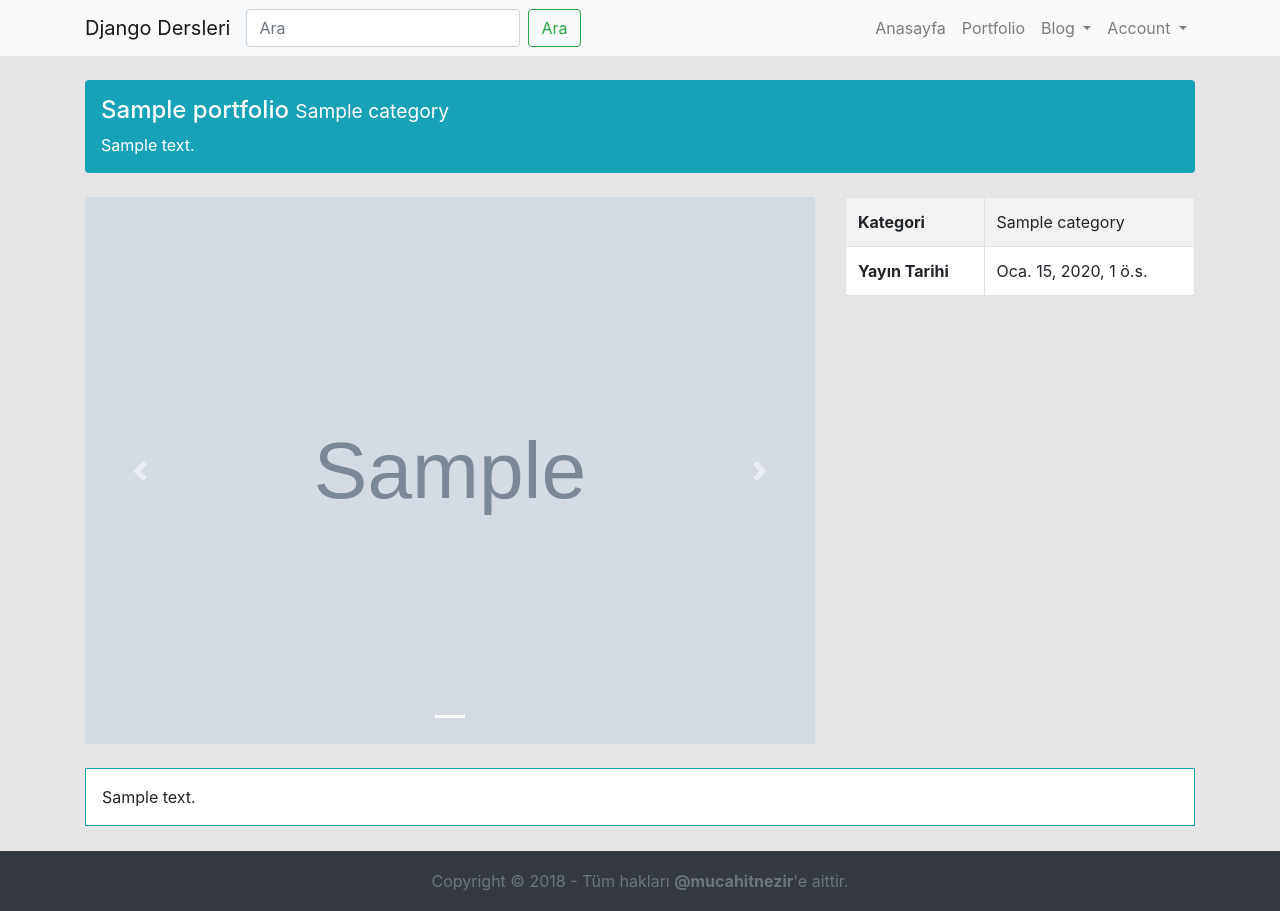
After one commit to mucahitnezir/django-starter, a Django app: a page that uses templates/portfolio/detail.html in a window 1280 px wide. The commit adds this page. Run offline with Django 3.2, Linux system fonts and the light colour scheme; tables that the repository leaves empty hold one stand-in row (values such as "Sample post"); grey boxes marked "Sample" are stand-in pictures; some libraries are stand-ins or nearby versions.

Commit message:
Created portfolio app.

```diff
--- a/django-blog/settings.py
+++ b/django-blog/settings.py
@@ -39,6 +39,7 @@ INSTALLED_APPS = [
     # Myself
     'post',
     'category',
+    'portfolio',
     # Third
     'crispy_forms',
     'django_cleanup',
--- a/django-blog/urls.py
+++ b/django-blog/urls.py
@@ -24,7 +24,8 @@ urlpatterns = [
     url(r'^$', home_view, name='home'),
     path('admin/', admin.site.urls),
     path('blog/', include('post.urls')),
-    path('accounts/', include('account.urls'))
+    path('accounts/', include('account.urls')),
+    path('portfolio/', include('portfolio.urls')),
 ]
 
 urlpatterns += static(settings.MEDIA_URL, document_root=settings.MEDIA_ROOT)
--- a/portfolio/__init__.py
+++ b/portfolio/__init__.py
@@ -0,0 +1 @@
+default_app_config = 'portfolio.apps.PortfolioConfig'
--- a/portfolio/apps.py
+++ b/portfolio/apps.py
@@ -3,3 +3,4 @@ from django.apps import AppConfig
 
 class PortfolioConfig(AppConfig):
     name = 'portfolio'
+    verbose_name = 'Portfolyo Yönetimi'
--- a/portfolio/models.py
+++ b/portfolio/models.py
@@ -1,51 +1,40 @@
 from django.db import models
+from django.urls import reverse
+from django.utils.text import slugify
 from ckeditor.fields import RichTextField
 
 
-# class Portfolio(models.Model):
-#     title = models.CharField(max_length=120, verbose_name='Proje Adı')
-#     slug = models.SlugField(max_length=120, verbose_name='Seo Url')
-#     short_description = models.CharField(max_length=160, verbose_name='Kısa Açıklama')
-#     content = models.TextField(verbose_name='Proje Açıklaması')
-#
-#     def __str__(self):
-#         return self.title
-#
-#     class Meta:
-#         verbose_name = 'Proje'
-#         verbose_name_plural = 'Projeler'
-#
-#
-# class Category(models.Model):
-#     name = models.CharField(max_length=120, verbose_name='Kategori Adı')
-#     slug = models.SlugField(unique=True, verbose_name='Slug', editable=False)
-#     description = RichTextField(verbose_name='Kategori Açıklaması', null=True, blank=True)
-#     meta_description = models.TextField(verbose_name='Meta Description', null=True, blank=True)
-#     publishedAt = models.DateTimeField(verbose_name='Oluşturulma Tarihi', auto_now_add=True)
-#
-#     def __str__(self):
-#         return self.name
-#
-#     def get_absolute_url(self):
-#         return reverse('post:category', kwargs={'slug': self.slug, 'id': self.id})
-#
-#     def get_posts_count(self):
-#         return self.posts.count()
-#
-#     def get_unique_slug(self):
-#         slug = slugify(self.name.replace('ı', 'i'))
-#         unique_slug = slug
-#         counter = 1
-#         while Category.objects.filter(slug=unique_slug).exists():
-#             unique_slug = "{}-{}".format(unique_slug, counter)
-#             counter += 1
-#         return unique_slug
-#
-#     def save(self, *args, **kwargs):
-#         self.slug = self.get_unique_slug()
-#         return super(Category, self).save(*args, **kwargs)
-#
-#     class Meta:
-#         ordering = ['name']
-#         verbose_name = 'Kategori'
-#         verbose_name_plural = 'Kategoriler'
+class Portfolio(models.Model):
+    category = models.ForeignKey('category.Category', on_delete=models.CASCADE, related_name='portfolios',
+                                 verbose_name='Proje Kategorisi')
+    title = models.CharField(max_length=120, verbose_name='Proje Adı')
+    slug = models.SlugField(unique=True, verbose_name='Slug', editable=False)
+    short_description = models.TextField(verbose_name='Meta Description')
+    content = RichTextField(verbose_name='Proje Açıklaması')
+    publishedAt = models.DateTimeField(verbose_name='Proje Yayınlanma Tarihi', auto_now_add=True)
+    image = models.ImageField(null=True, blank=True, verbose_name='Proje Görseli')
+
+    def __str__(self):
+        return self.title
+
+    def get_absolute_url(self):
+        return reverse('portfolio:detail', kwargs={'slug': self.slug})
+
+    def get_unique_slug(self):
+        slug = slugify(self.title.replace('ı', 'i'))
+        unique_slug = slug
+        counter = 1
+        while Portfolio.objects.filter(slug=unique_slug).exists():
+            unique_slug = "{}-{}".format(unique_slug, counter)
+            counter += 1
+        return unique_slug
+
+    def save(self, *args, **kwargs):
+        self.slug = self.get_unique_slug()
+        return super(Portfolio, self).save(*args, **kwargs)
+
+    class Meta:
+        ordering = ['-publishedAt']
+        verbose_name = 'Proje'
+        verbose_name_plural = 'Projeler'
+        db_table = 'portfolios'
--- /dev/null
+++ b/portfolio/urls.py
@@ -0,0 +1,9 @@
+from django.conf.urls import url
+from .views import *
+
+app_name = 'portfolio'
+
+urlpatterns = [
+    url('^index/$', portfolio_index, name='index'),
+    url('^(?P<slug>[\w-]+)/$', portfolio_detail, name='detail'),
+]
--- a/portfolio/views.py
+++ b/portfolio/views.py
@@ -1,3 +1,19 @@
-from django.shortcuts import render
+from django.shortcuts import render, get_object_or_404
+from .models import Portfolio
+from category.models import Category
 
-# Create your views here.
+
+def portfolio_index(request):
+    context = {
+        'portfolios': Portfolio.objects.all(),
+        'categories': Category.objects.filter(type='portfolio')
+    }
+    return render(request, 'portfolio/index.html', context)
+
+
+def portfolio_detail(request, slug):
+    portfolio = get_object_or_404(Portfolio, slug=slug)
+    context = {
+        'portfolio': portfolio
+    }
+    return render(request, 'portfolio/detail.html', context)
--- a/static/css/style.css
+++ b/static/css/style.css
@@ -10,6 +10,10 @@ body {
 
 .mh-150 {
     max-height: 150px;
+}
+
+.mb-85 {
+    margin-bottom: 85px;
 }
 
 .of-cover {
@@ -25,6 +29,10 @@ body {
     margin-bottom: 0px;
 }
 
+.portfolio-content p:last-child {
+    margin-bottom: 0;
+}
+
 .footer {
     position: absolute;
     bottom: 0;
--- a/templates/layout/partials/header.html
+++ b/templates/layout/partials/header.html
@@ -15,6 +15,9 @@
             <ul class="navbar-nav ml-auto">
                 <li class="nav-item">
                     <a class="nav-link" href="{% url 'home' %}">Anasayfa</a>
+                </li>
+                <li class="nav-item">
+                    <a class="nav-link" href="{% url 'portfolio:index' %}">Portfolio</a>
                 </li>
                 <li class="nav-item dropdown">
                     <a class="nav-link dropdown-toggle" href="#" id="navbarDropdown" role="button"
--- /dev/null
+++ b/templates/portfolio/detail.html
@@ -0,0 +1,57 @@
+{% extends 'layout/base.html' %}
+
+{% block content %}
+
+    <div id="portfolio-detail" class="mb-85">
+        <div class="bg-info p-3 text-white mb-4 rounded category-description">
+            <h1 class="h4 {% if not portfolio.short_description %}mb-0{% endif %}">{{ portfolio.title }}
+                <small>{{ portfolio.category.name }}</small>
+            </h1>
+            {% if portfolio.short_description %}
+                <div>{{ portfolio.short_description }}</div>
+            {% endif %}
+        </div>
+
+        <div class="row mb-4 clearfix">
+            <div class="col-md-8">
+                <div id="carouselExampleIndicators" class="carousel slide" data-ride="carousel">
+                    <ol class="carousel-indicators">
+                        <li data-target="#carouselExampleIndicators" data-slide-to="0" class="active"></li>
+                    </ol>
+                    <div class="carousel-inner">
+                        <div class="carousel-item active">
+                            <img class="d-block w-100" src="{{ portfolio.image.url }}" alt="{{ portfolio.title }}">
+                        </div>
+                    </div>
+                    <a class="carousel-control-prev" href="#carouselExampleIndicators" role="button" data-slide="prev">
+                        <span class="carousel-control-prev-icon" aria-hidden="true"></span>
+                        <span class="sr-only">Önceki</span>
+                    </a>
+                    <a class="carousel-control-next" href="#carouselExampleIndicators" role="button" data-slide="next">
+                        <span class="carousel-control-next-icon" aria-hidden="true"></span>
+                        <span class="sr-only">Sonraki</span>
+                    </a>
+                </div>
+            </div>
+            <div class="col-md-4">
+                <div class="table-responsive bg-white">
+                    <table class="table table-bordered table-striped mb-0">
+                        <tr>
+                            <th>Kategori</th>
+                            <td>{{ portfolio.category.name }}</td>
+                        </tr>
+                        <tr>
+                            <th>Yayın Tarihi</th>
+                            <td>{{ portfolio.publishedAt }}</td>
+                        </tr>
+                    </table>
+                </div>
+            </div>
+        </div>
+
+        <div class="portfolio-content bg-white border border-info p-3 mb-5">
+            {{ portfolio.content|safe }}
+        </div>
+    </div>
+
+{% endblock %}
```
Also changed, not shown: portfolio/admin.py (+14 -1 lines), templates/portfolio/index.html (added, +29 -0 lines).
